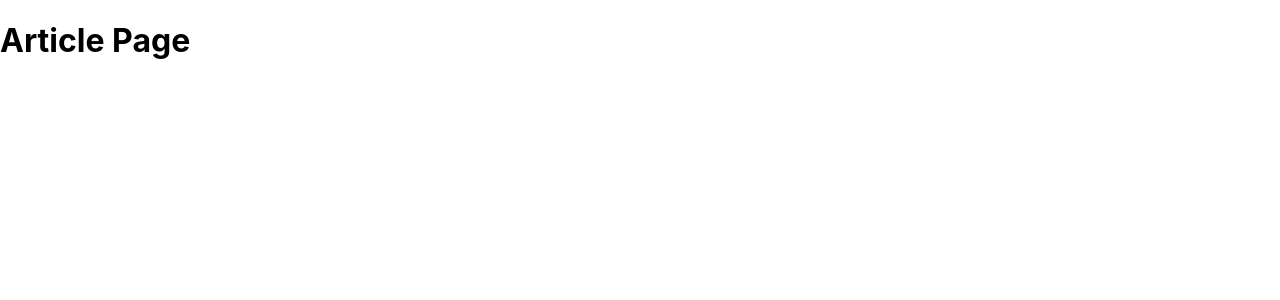
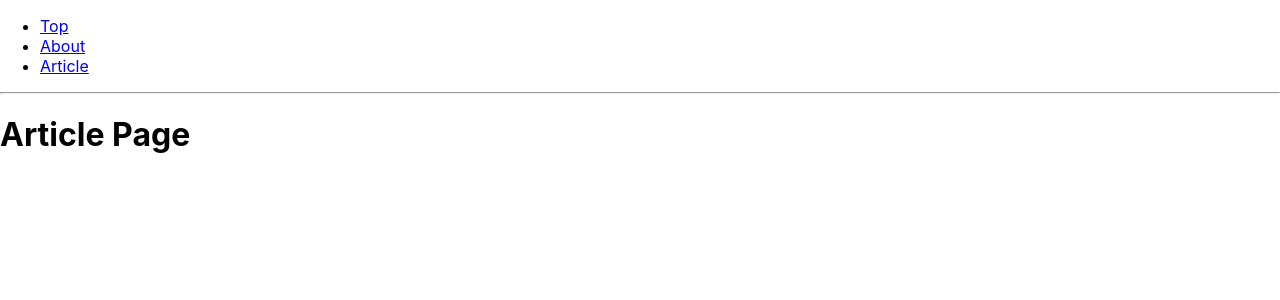
Before and after one commit to monda00/react-tutorial, a React (Create React App) app: page /article in a window 1280 px wide. Shown: the top 300 px of the page. Built offline with nearby package versions, Linux system fonts and the light colour scheme.

Commit message:
Update Route

```diff
--- /dev/null
+++ b/src/components/route/RouterApp.js
@@ -0,0 +1,21 @@
+import { Link, Outlet } from "react-router-dom";
+
+export default function RouterApp() {
+  return (
+    <>
+      <ul>
+        <li>
+          <Link to="/">Top</Link>
+        </li>
+        <li>
+          <Link to="/about">About</Link>
+        </li>
+        <li>
+          <Link to="/article">Article</Link>
+        </li>
+      </ul>
+      <hr />
+      <Outlet />
+    </>
+  );
+}
--- a/src/components/route/routesBasic.js
+++ b/src/components/route/routesBasic.js
@@ -3,17 +3,18 @@ import {
   createBrowserRouter,
   createRoutesFromElements,
 } from "react-router-dom";
+import RouterApp from "./RouterApp";
 import TopPage from "./TopPage";
 import AboutPage from "./AboutPage";
 import ArticlePage from "./ArticlePage";
 
 const routesBasic = createBrowserRouter(
   createRoutesFromElements(
-    <>
-      <Route path="/" element={<TopPage />} />
-      <Route path="/about" element={<AboutPage />} />
-      <Route path="/article" element={<ArticlePage />} />
-    </>
+    <Route path="/" element={<RouterApp />}>
+      <Route path="" element={<TopPage />} />
+      <Route path="about" element={<AboutPage />} />
+      <Route path="article" element={<ArticlePage />} />
+    </Route>
   )
 );
 
```
